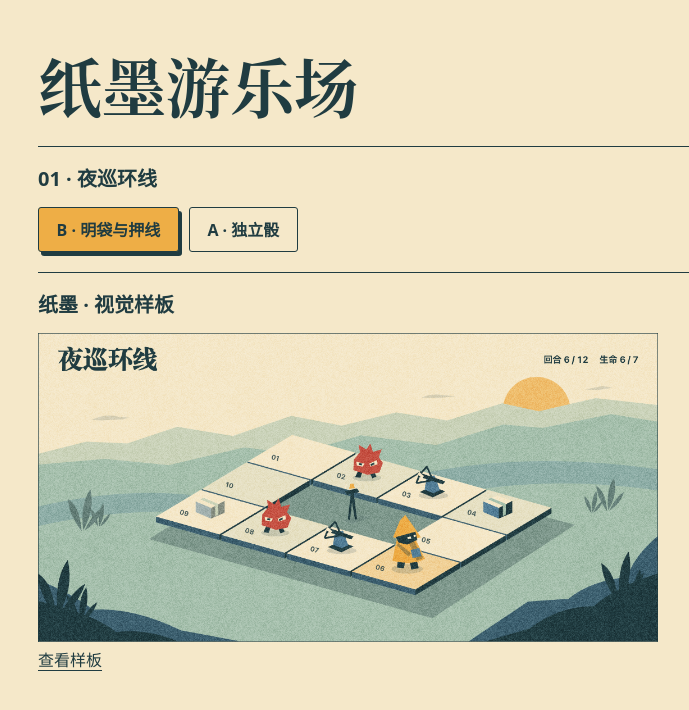
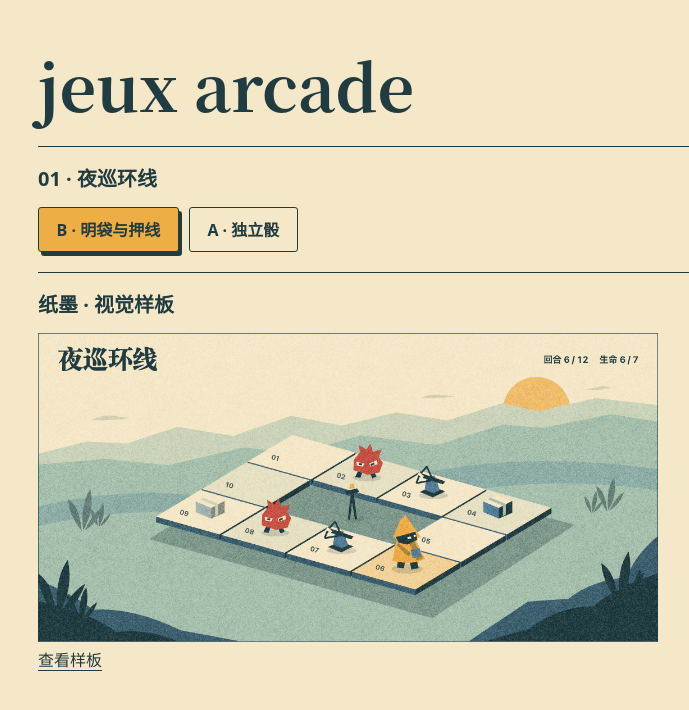
Before and after one commit to dorajackcui/jeuxArcade, a plain HTML site: page index.html in a window 1280 px wide. Shown: the whole page, without its empty margins (177-866 px from the left). Drawn offline with Linux system fonts and the light colour scheme.

Commit message:
Use jeux arcade branding and describe the playable prototypes

```diff
--- a/index.html
+++ b/index.html
@@ -4,7 +4,8 @@
   <meta charset="utf-8">
   <meta name="viewport" content="width=device-width, initial-scale=1">
   <meta name="theme-color" content="#f5e8c9">
-  <title>纸墨游乐场 · Paper Ink Arcade</title>
+  <title>jeux arcade</title>
+  <meta name="description" content="jeux arcade 是一组可以在浏览器里玩的纸墨风小游戏。每个原型只试一个玩法，看看它能不能让人想再来一局。">
   <link rel="icon" href="data:,">
   <link rel="stylesheet" href="visual/paper-ink/paper.css">
   <style>
@@ -25,7 +26,7 @@
 </head>
 <body>
   <main>
-    <header><h1>纸墨游乐场</h1></header>
+    <header><h1>jeux arcade</h1></header>
     <section aria-labelledby="game"><h2 id="game">01 · 夜巡环线</h2>
       <div class="choices">
         <a class="pi-action primary" href="01-dead-circuit/index.html?mode=bag&amp;seed=23">B · 明袋与押线</a>
```
Also changed, not shown: 01-dead-circuit/index.html (+1 -1 lines), 2 other files.
